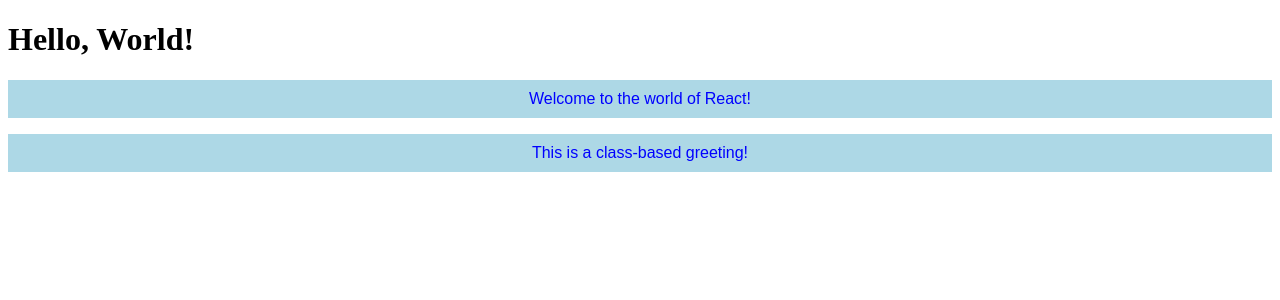
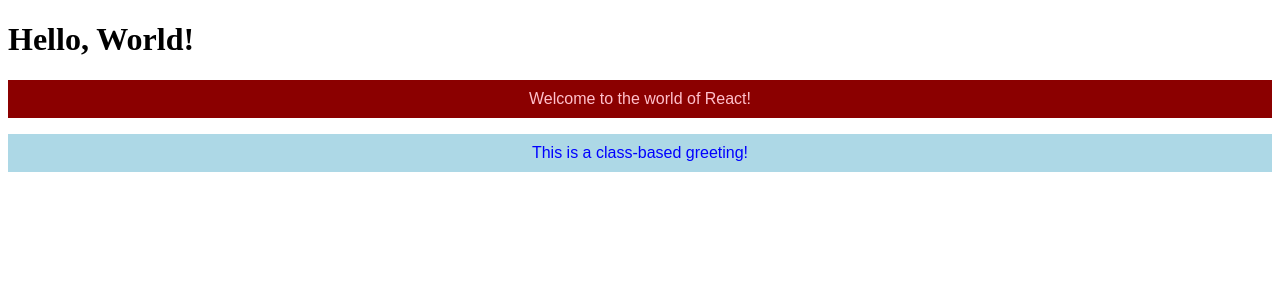
Before and after one commit to kmehner/Intro-to-react, a React (Vite) app: page / in a window 1280 px wide. Shown: the top 300 px of the page. Built offline with nearby package versions, Linux system fonts and the light colour scheme.

Commit message:
Update the Greeting module to include Greeting.module.css

```diff
--- a/src/Greeting.jsx
+++ b/src/Greeting.jsx
@@ -2,6 +2,7 @@
 // A functional component that returns a paragraph element with a welcome message.
 
 import React from 'react';
+import styles from './Greeting.module.css';
 
 function Greeting() {
 
@@ -15,6 +16,7 @@ function Greeting() {
     };
 
     // Adding the inline styling to the paragraph tag
-    return <p style={greetingStyle}>Welcome to the world of React!</p>;
+    // return <p style={greetingStyle}>Welcome to the world of React!</p>;
+    return <p className={styles.greeting}>Welcome to the world of React!</p>;
 }
 export default Greeting;
--- /dev/null
+++ b/src/Greeting.module.css
@@ -0,0 +1,9 @@
+
+/* Making a few modifications so we can tell the difference */
+.greeting {
+  color: pink;
+  background-color: darkred;
+  padding: 10px;
+  font-family: Arial;
+  text-align: center;
+}
```
